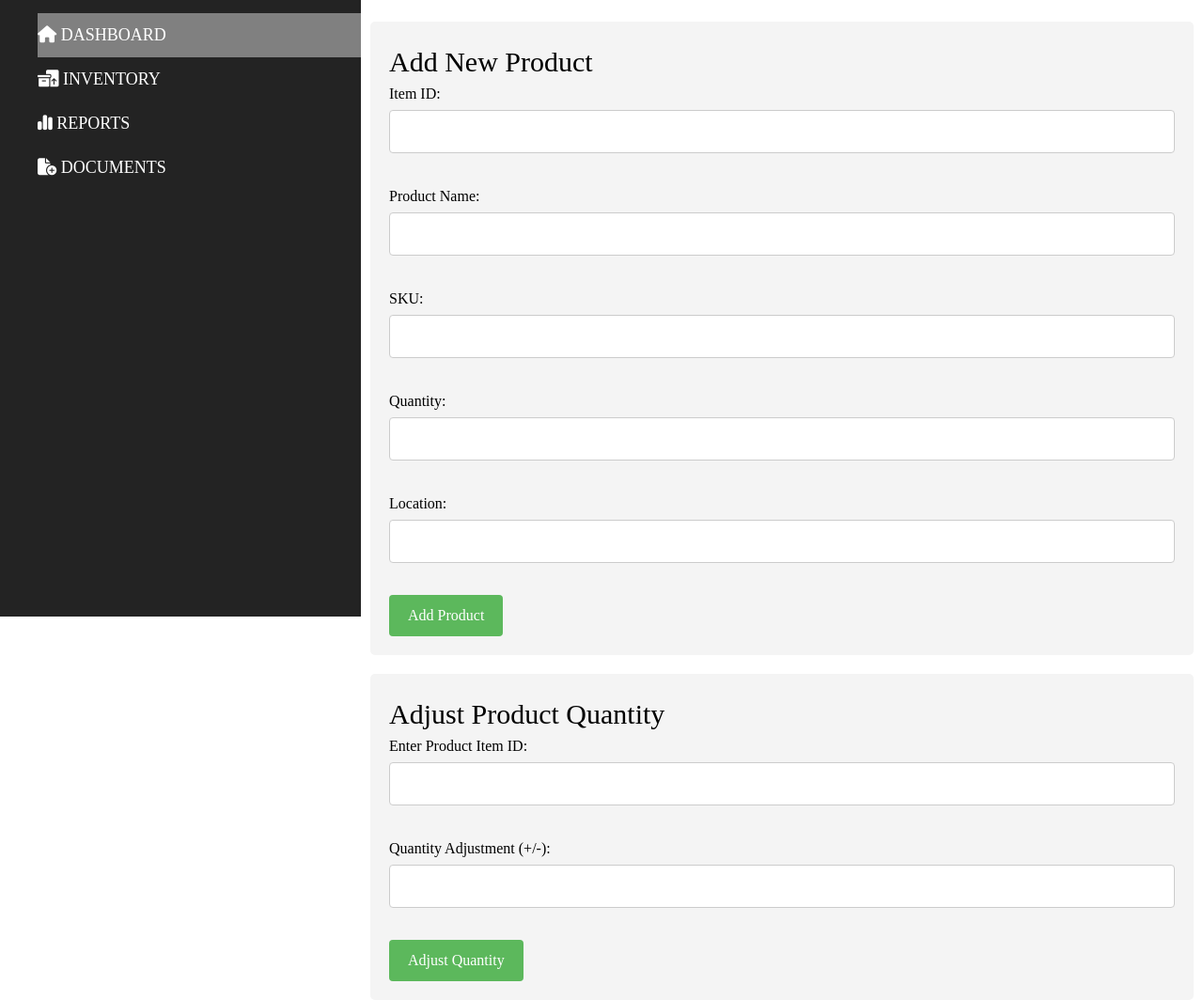
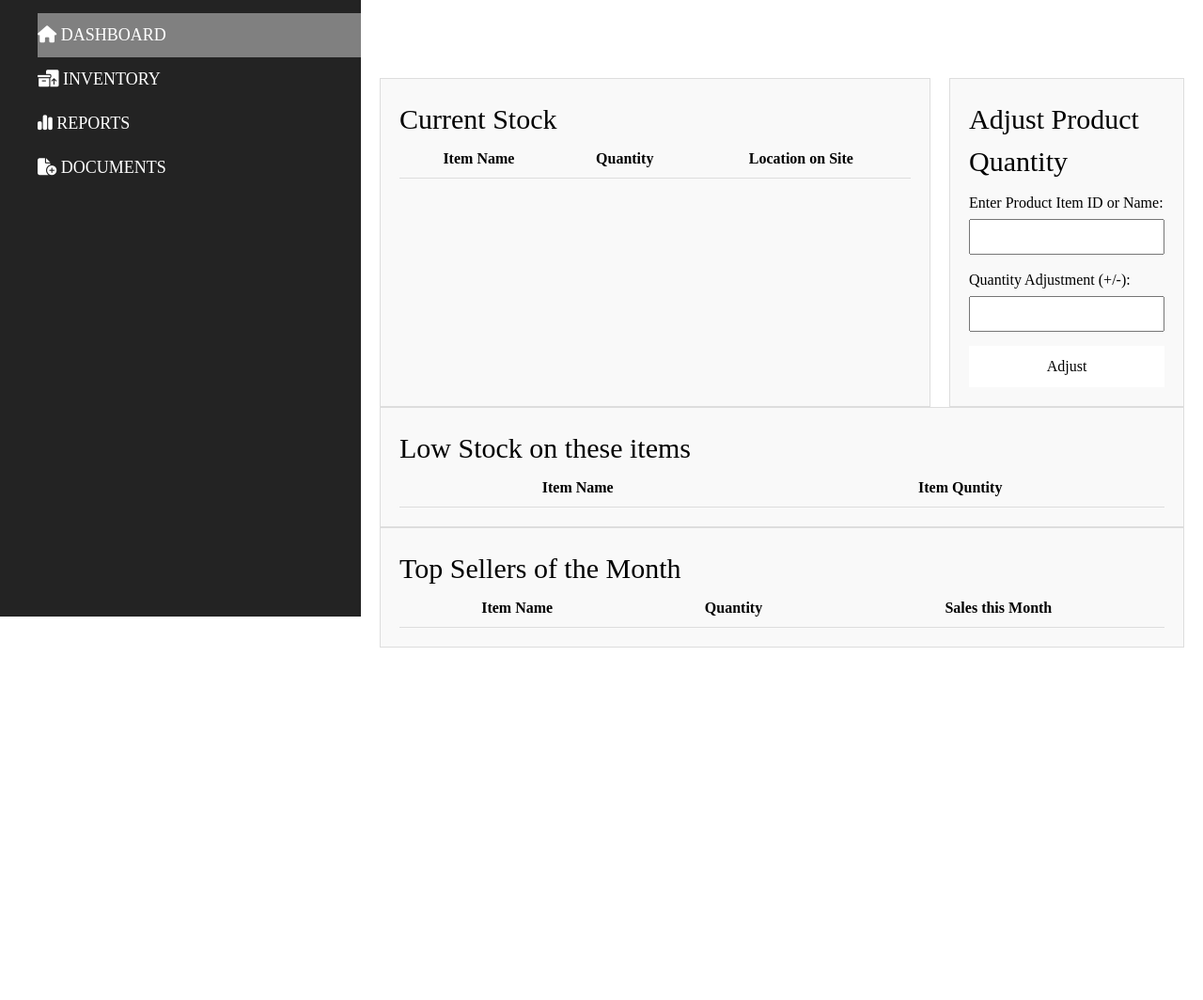
Before and after one commit to JTehuintle/CMPE131, a website: page DashBoard_Admin_View.html in a window 1280 px wide. Shown: the part 144-1208 px from the top of the page at 94% size. After the commit the page ends 853 px from the top, so only its background shows below. Drawn offline with Linux system fonts and the light colour scheme; no server answers.

Commit message:
Add files via upload

```diff
--- a/DashBoard_Admin_View.html
+++ b/DashBoard_Admin_View.html
@@ -10,6 +10,7 @@
         #dashBoard {
             display: flex;
             flex-direction: row;
+
         }
 
         div.dashBoardSideBar {
@@ -63,6 +64,7 @@
             font-size: 18px;
             text-transform: uppercase;
             color: #fff;
+
         }
 
         ul.dashBoardMenuList li a {
@@ -99,85 +101,96 @@
 
         /*contents displayed*/
 
-        div.dashBoardInfoMain {
-            padding: 80px 10px 10px;
-        }
+
 
         div.dashBoardInfoMain {
             background: #fff;
             max-height: 900px;
             height: 100%;
             height: 80%;
+
         }
 
-        /* Add product form */
-        .add-product-form {
-            margin-top: 20px;
-            background: #f4f4f4;
-            padding: 20px;
-            border-radius: 5px;
+        /* style for the dashboard info being displayed  */
+
+
+
+
+        .dashBoardInfoMain {
+            background: #fff;
+            padding: 80px 10px 10px;
+            max-height: 900px;
+            height: 100%;
         }
 
-        .add-product-form label {
-            display: block;
-            margin-bottom: 5px;
+        /* Search Bar */
+        .search_bar input {
+            width: 100%;
+            padding: 10px;
+            font-size: 16px;
         }
 
-        .add-product-form input {
+        /* Inventory Sections */
+        .inventory_sections {
+            display: flex;
+            gap: 20px;
+        }
+
+        .current_stock,
+        .adjust_quantity,
+        .top_sellers,
+        .Low_stock {
+            border: 1px solid #ddd;
+            padding: 20px;
+            background-color: #f9f9f9;
+        }
+
+        .current_stock {
+            flex: 1;
+        }
+
+        .adjust_quantity {
+            width: 250px;
+        }
+
+        /* Tables */
+        table {
+            width: 100%;
+            border-collapse: collapse;
+        }
+
+        th,
+        td {
+            padding: 8px;
+            border-bottom: 1px solid #ddd;
+        }
+
+        /* Adjust Quantity Section */
+        .adjust_quantity label {
+            display: block;
+            margin-top: 10px;
+        }
+
+        .adjust_quantity input {
+            width: 100%;
+            padding: 5px;
+            margin: 5px 0;
+        }
+
+        .adjust_quantity button {
             width: 100%;
             padding: 10px;
-            margin-bottom: 10px;
-            border-radius: 4px;
-            border: 1px solid #ccc;
+            background-color: white;
+            color: black;
+            border: none;
+            margin-top: 10px;
+            outline-style: black;
         }
-
-        .add-product-form button {
-            padding: 10px 20px;
-            background-color: #5cb85c;
-            color: white;
-            border: none;
-            border-radius: 4px;
-            cursor: pointer;
-        }
-
-        .add-product-form button:hover {
-            background-color: #4cae4c;
-        }
-
-        /* Increment/Decrement form */
-        .quantity-adjust-form {
-            margin-top: 20px;
-            background: #f4f4f4;
-            padding: 20px;
-            border-radius: 5px;
-        }
-
-        .quantity-adjust-form label {
-            display: block;
-            margin-bottom: 5px;
-        }
-
-        .quantity-adjust-form input {
+        .inventoryTable{
             width: 100%;
-            padding: 10px;
-            margin-bottom: 10px;
-            border-radius: 4px;
-            border: 1px solid #ccc;
-        }
-
-        .quantity-adjust-form button {
-            padding: 10px 20px;
-            background-color: #5cb85c;
-            color: white;
-            border: none;
-            border-radius: 4px;
-            cursor: pointer;
-        }
-
-        .quantity-adjust-form button:hover {
-            background-color: #4cae4c;
         }
     </style>
+
 </head>
 
 <body>
@@ -187,104 +200,173 @@
             <div class="dashBoardUser">
                 <img src="/images/Screenshot 2024-10-18 at 8.14.15 AM.png" alt="User image." />
                 <span>Snoop</span>
+
             </div>
             <div class="dashBoardMenu">
                 <ul class="dashBoardMenuList">
                     <li class="menuInUse">
-                        <a href="/Admin_Dashboard"><i class="fa-solid fa-house"></i> Dashboard</a>
+                        <a href="/Admin_Dashboard"><i class="  fa-solid fa-house"></i> Dashboard</a>
                     </li>
                     <li>
                         <a href="/Admin_Inventory"><i class="fa-solid fa-boxes-packing"></i> Inventory</a>
                     </li>
                     <li>
-                        <a href="/reports"><i class="fa-solid fa-chart-simple"></i> Reports</a>
+                        <a href="/Admin_Reports"><i class="fa-solid fa-chart-simple"></i> Reports</a>
                     </li>
                     <li>
-                        <a href="/documents"><i class="fa-solid fa-file-circle-plus"></i> Documents</a>
+                        <a href=""><i class="fa-solid fa-file-circle-plus"></i> Documents</a>
                     </li>
+
                 </ul>
             </div>
         </div>
-
         <div class="dashBoardInfo" id="dashBoardInfo">
             <div class="dashBoardInfoHeader">
                 <a href="" id="toggleButton"><i class="fa-solid fa-bars"></i></a>
-                <a href="index" id="logoutButton"><i class="fa-solid fa-right-from-bracket"></i>Log-Out</a>
+                <a href="/index" id="logoutButton"><i class="fa-solid fa-right-from-bracket"></i>Log-Out</a>
             </div>
             <div class="dashBoardInfoMain">
-                <!-- Add Product Form -->
-                <div class="add-product-form">
-                    <h3>Add New Product</h3>
-                    <form action="/add_Product" method="POST">
-                        <label for="itemID">Item ID:</label>
-                        <input type="text" id="itemID" name="itemID" required><br><br>
+                <div class="dashBoardInfoSub">
 
-                        <label for="name">Product Name:</label>
-                        <input type="text" id="name" name="name" required><br><br>
+                    <div class="dashBoardInfoMain">
+                        <div class="dashBoardInfoSub">
+                            <div class="dashBoardInfoSub">
+                                <!--
+                                <div class="search_bar">
+                                    <input type="text" placeholder="Search in your Inventory">
+                                </div>
+                            -->
+                                <div class="inventory_sections">
+                                    <div class="current_stock">
+                                        <h3>Current Stock</h3>
+                                        <table id="inventoryTable">
+                                            <thead>
+                                                <tr>
+                                                    <th>Item Name</th>
+                                                    <th>Quantity</th>
+                                                    <th>Location on Site</th>
+                                                </tr>
+                                            </thead>
+                                            <tbody>
+                                            </tbody>
+                                            <!--for every input there will be a new
+                                            tr> This the new row created
 
-                        <label for="sku">SKU:</label>
-                        <input type="text" id="sku" name="sku" required><br><br>
+                                            <td> nasndinaw</td>
+                                            <td> nasndinaw</td>
+                                            <td> nasndinaw</td>
+                                            These 3 are the new items being added, that being the database giving this information
 
-                        <label for="quantity">Quantity:</label>
-                        <input type="number" id="quantity" name="quantity" required><br><br>
+                                            </tr>, just an fyi
+                                            -->
+                                        </table>
+                                    </div>
+                                    <div class="adjust_quantity">
+                                        <h3>Adjust Product Quantity</h3>
+                                        <label for="productID">Enter Product Item ID or Name:</label>
+                                        <input type="text" id="productID">
+                                        <label for="quantityAdjustment">Quantity Adjustment (+/-):</label>
+                                        <input type="number" id="quantityAdjustment">
+                                        <button type="submit">Adjust</button>
+                                    </div>
+                                </div>
+                            </div>
+                        </div>
+                        <div class="Low_stock">
+                            <h3>Low Stock on these items </h3>
+                            <table id="low_stock">
+                                <thead>
+                                    <tr>
+                                        <th>Item Name</th>
+                                        <th>Item Quntity</th>
+                                    </tr>
+                                </thead>
+                                <tbody>
+                                </tbody>
+                            </table>
+                        </div>
 
-                        <label for="location">Location:</label>
-                        <input type="text" id="location" name="location" required><br><br>
-
-                        <button type="submit">Add Product</button>
-                    </form>
-                </div>
-
-                <!-- Increment/Decrement Quantity Form -->
-                <div class="quantity-adjust-form">
-                    <h3>Adjust Product Quantity</h3>
-                    <form action="/adjust_quantity" method="POST">
-                        <label for="itemID">Enter Product Item ID:</label>
-                        <input type="text" id="itemID" name="itemID" required><br><br>
-
-                        <label for="quantity">Quantity Adjustment (+/-):</label>
-                        <input type="number" id="quantity" name="quantity" required><br><br>
-
-                        <button type="submit">Adjust Quantity</button>
-                    </form>
+                        <div class="top_sellers">
+                            <h3>Top Sellers of the Month</h3>
+                            <table id="top_sellers_of_month">
+                                <thead>
+                                    <tr>
+                                        <th>Item Name</th>
+                                        <th>Quantity</th>
+                                        <th>Sales this Month</th>
+                                    </tr>
+                                </thead>
+                                <tbody>
+                                </tbody>
+                            </table>
+                        </div>
+                    </div>
                 </div>
             </div>
         </div>
     </div>
+    </div>
+    <script>
 
-    <script>
         var sideBarIsOpen = true;
 
-        toggleButton.addEventListener('click', () => {
+        toggleButton.addEventListener('click', (event) => {
+            event.preventDefault();  // Only for the toggle button
             if (sideBarIsOpen) {
-                event.preventDefault();
                 dashBoardSideBar.style.width = '20%';
                 dashBoardInfo.style.width = '90%';
                 sideBarIsOpen = false;
             } else {
-                event.preventDefault();
                 dashBoardSideBar.style.width = '30%';
                 dashBoardInfo.style.width = '70%';
                 sideBarIsOpen = true;
             }
         });
     </script>
+    <script>
+        fetch('/current_stock')
+            .then(response => response.json())
+            .then(data => {
+                const tableBody = document.getElementById('inventoryTable').querySelector('tbody');
+                tableBody.innerHTML = ''; // Clear any previous data
+
+                data.forEach(item => {
+                    const row = document.createElement('tr');
+
+                    row.innerHTML = `
+                        <td>${item.name}</td>
+                        <td>${item.quantity}</td>
+                        <td>${item.location}</td>
+                    `;
+                    tableBody.appendChild(row);
+                });
+            })
+            .catch(error => {
+                console.error('Error fetching inventory data:', error);
+            });
+    </script>
+    <script>
+        fetch('/top_sellers_of_month')
+            .then(response => response.json())
+            .then(data => {
+                const tableBody = document.getElementById('top_sellers_of_month').querySelector('tbody');
+                tableBody.innerHTML = ''; // Clear any previous data
+
+                data.forEach(item => {
+                    const row = document.createElement('tr');
+
+                    row.innerHTML = `
+                        <td>${item.M_name}</td>
+                        <td>${item.M_quantity}</td>
+                        <td>${item.M_sales}</td>
+                    `;
+                    tableBody.appendChild(row);
+                });
+            })
+            .catch(error => {
+                console.error('Error fetching top sellers data:', error);
+            });
+    </script>
 </body>
 
 </html>
-
-<script>
-    let inactivityTime = function () {
-        let timer;
-
-        // resets timer when user moves mouse/press key
-        window.onload = resetTimer;
-        document.onmousemove = resetTimer;
-        document.onkeypress = resetTimer;
-
-        function logout() {
-            alert("You've been logged out due to inactivity.");
-            window.location.href = "/logout";
-        }
-    }
-</script>
```
Also changed, not shown: Review_Inventory_Admin_View.html (+44 -39 lines).
